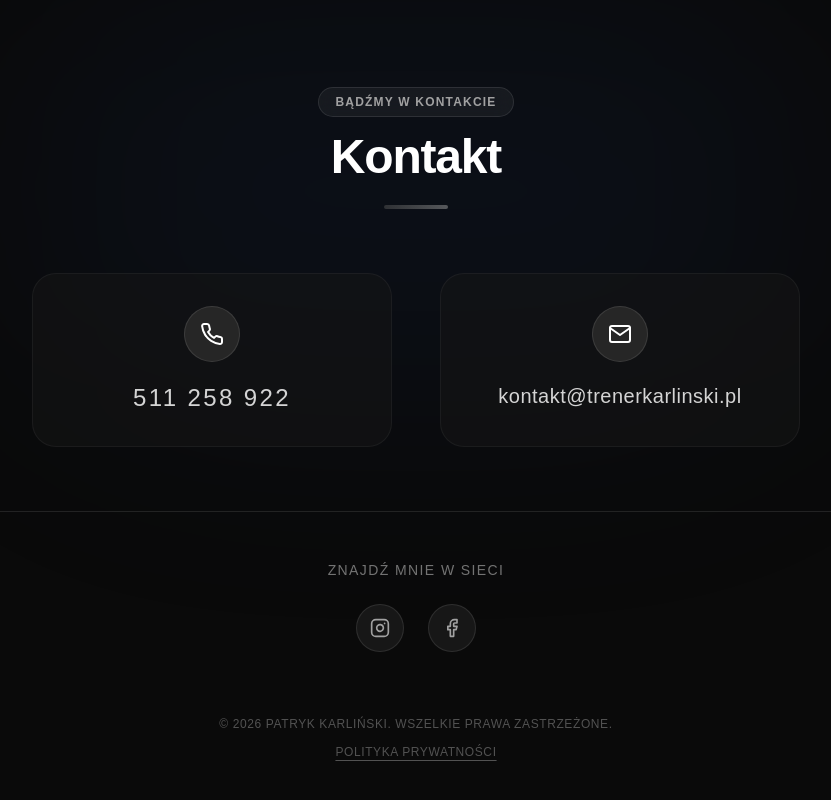
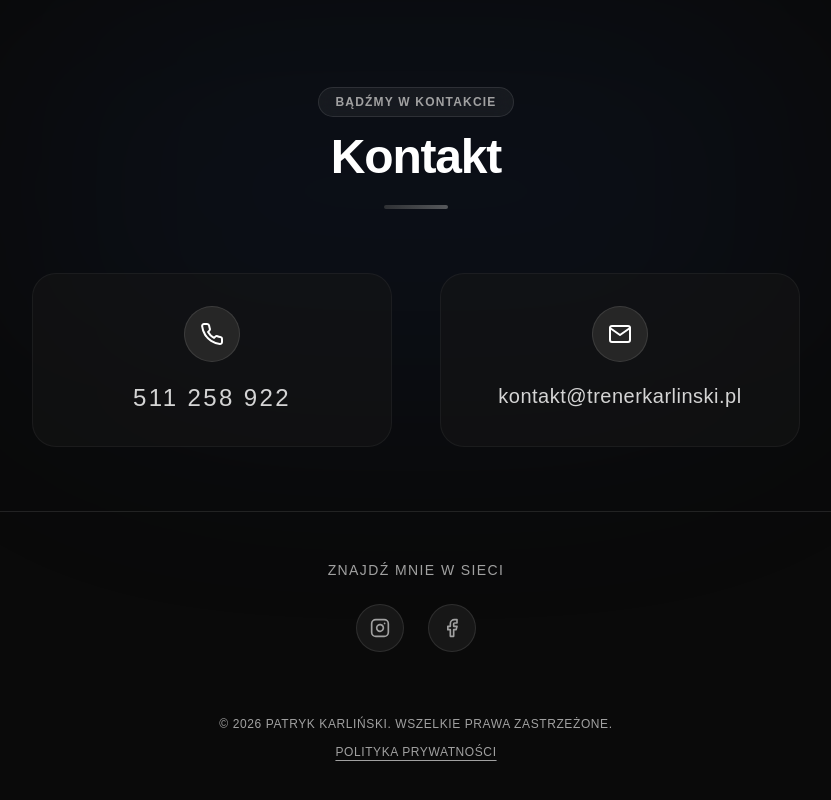
Before and after one commit to patkarlinski/trener-app, a Next.js app: page / in a window 1280 px wide. Shown: the part 2458-3258 px from the top of the page, without its empty margins (224-1055 px from the left). Built offline with nearby package versions, Linux system fonts and the light colour scheme.

Commit message:
footer bettter contrast

```diff
--- a/sections/Contact.tsx
+++ b/sections/Contact.tsx
@@ -18,7 +18,7 @@ export default function Contact() {
           <div className="w-16 h-1 bg-gradient-to-r from-neutral-600 to-neutral-400 mx-auto rounded-full opacity-50" />
         </div>
 
-        {/* GŁÓWNE DANE KONTAKTOWE (Grid: 1 kolumna na mobile, 2 na desktopie) */}
+        {/* GŁÓWNE DANE KONTAKTOWE */}
         <div className="grid grid-cols-1 md:grid-cols-2 gap-8 md:gap-12 max-w-3xl mx-auto">
 
           {/* TELEFON */}
@@ -56,7 +56,8 @@ export default function Contact() {
 
         {/* SOCIAL MEDIA */}
         <div className="mt-16 pt-12 border-t border-white/10 flex flex-col items-center gap-6">
-          <p className="text-neutral-500 uppercase tracking-widest text-sm font-medium">
+          {/* POPRAWKA 1: text-neutral-400 zamiast 500 */}
+          <p className="text-neutral-400 uppercase tracking-widest text-sm font-medium">
             Znajdź mnie w sieci
           </p>
           <div className="flex gap-6">
@@ -93,9 +94,12 @@ export default function Contact() {
         </div>
 
         {/* COPYRIGHT I POLITYKA */}
-        <div className="mt-16 text-center text-neutral-600 text-xs tracking-wider uppercase flex flex-col items-center gap-3">
+        <div className="mt-16 text-center text-neutral-400 text-xs tracking-wider uppercase flex flex-col items-center gap-3">
+          {/* POPRAWKA 2: Copyright będzie teraz jaśniejszy, dziedzicząc text-neutral-400 z diva wyżej */}
           <p>&copy; {new Date().getFullYear()} Patryk Karliński. Wszelkie prawa zastrzeżone.</p>
-          <Link href="/polityka-prywatnosci" className="hover:text-neutral-400 transition-colors underline underline-offset-4">
+
+          {/* POPRAWKA 3: Dodano text-neutral-400 i hover:text-white */}
+          <Link href="/polityka-prywatnosci" className="text-neutral-400 hover:text-white transition-colors underline underline-offset-4">
             Polityka Prywatności
           </Link>
         </div>
```
